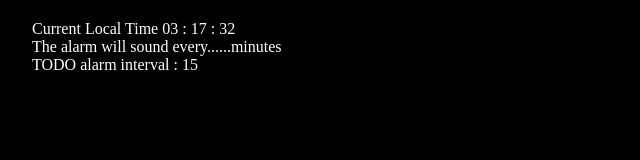
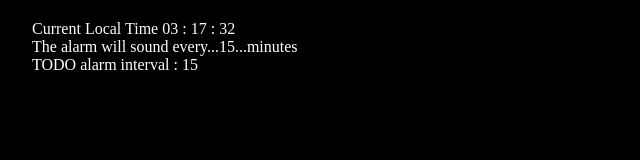
Before and after one commit to danifromecuador/plannywise_draft_5, a React (Vite) app: page / in a window 1280 px wide. Shown: the top 160 px of the page, without its empty margins (0-640 px from the left). Built offline with nearby package versions, Linux system fonts and the light colour scheme.

Commit message:
Separate logic functions from the ztore

```diff
--- a/src/todo/Todo.jsx
+++ b/src/todo/Todo.jsx
@@ -1,10 +1,10 @@
 import { ztore } from '../zustand/ztore.js'
 
 export const Todo = () => {
-  const { alarmInterval } = ztore()
+  const { currentAlarmInterval } = ztore()
   return (
     <div className="todo">
-      TODO alarm interval : {alarmInterval.current}
+      TODO alarm interval : {currentAlarmInterval}
     </div>
   )
 }
--- /dev/null
+++ b/src/zustand/logic.js
@@ -0,0 +1,27 @@
+export const getTime = () => {
+  const time = new Date()
+  return {
+    y: time.getFullYear(),
+    M: time.getMonth() + 1, // because January=0
+    D: time.getDate(), // day of month
+    d: time.getDay(), // day of week
+    h: time.getHours(),
+    m: time.getMinutes(),
+    s: time.getSeconds()
+  }
+}
+
+export const formatTime = () => {
+  const time = getTime()
+  return {
+    h: time.h.toString().padStart(2, '0'),
+    m: time.m.toString().padStart(2, '0'),
+    s: time.s.toString().padStart(2, '0')
+  }
+}
+
+
+export const updateZtore = () => ({
+  time: getTime(),
+  timeFormatted: formatTime(),
+})
--- a/src/zustand/ztore.js
+++ b/src/zustand/ztore.js
@@ -1,53 +1,13 @@
 import { create } from 'zustand';
-
-const getTime = () => {
-  const time = new Date()
-  return {
-    y: time.getFullYear(),
-    M: time.getMonth() + 1, // because January=0
-    D: time.getDate(), // day of month
-    d: time.getDay(), // day of week
-    h: time.getHours(),
-    m: time.getMinutes(),
-    s: time.getSeconds()
-  }
-}
-
-const formatTime = () => {
-  const time = getTime()
-  return {
-    h: time.h.toString().padStart(2, '0'),
-    m: time.m.toString().padStart(2, '0'),
-    s: time.s.toString().padStart(2, '0')
-  }
-}
-
-const alarmInterval = () => {
-  return {
-    current: 15,
-  }
-}
-
-
-
-
-
-
-
-
-
-const updateZtore = () => ({
-  time: getTime(),
-  timeFormatted: formatTime(),
-})
+import {getTime, formatTime, updateZtore} from './logic.js'
 
 export const ztore = create((set) => ({
   // set initial values
-  time: getTime(),
-  timeFormatted: formatTime(),
-  alarmInterval: alarmInterval(),
-  updateAlarmInterval: (alarmInterval) => set({alarmInterval: {current: alarmInterval}}),
+    time: getTime(),
+    timeFormatted: formatTime(),
+    currentAlarmInterval: JSON.parse(localStorage.getItem("currentAlarmInterval")) || 15,
 
-  // update values
-  updateZtore: () => set(updateZtore())
+    // update values
+    updateCurrentAlarmInterval: (newCurrentAlarmInterval) => set({ currentAlarmInterval: newCurrentAlarmInterval }),
+    updateZtore: () => set(updateZtore())
 }))
```
